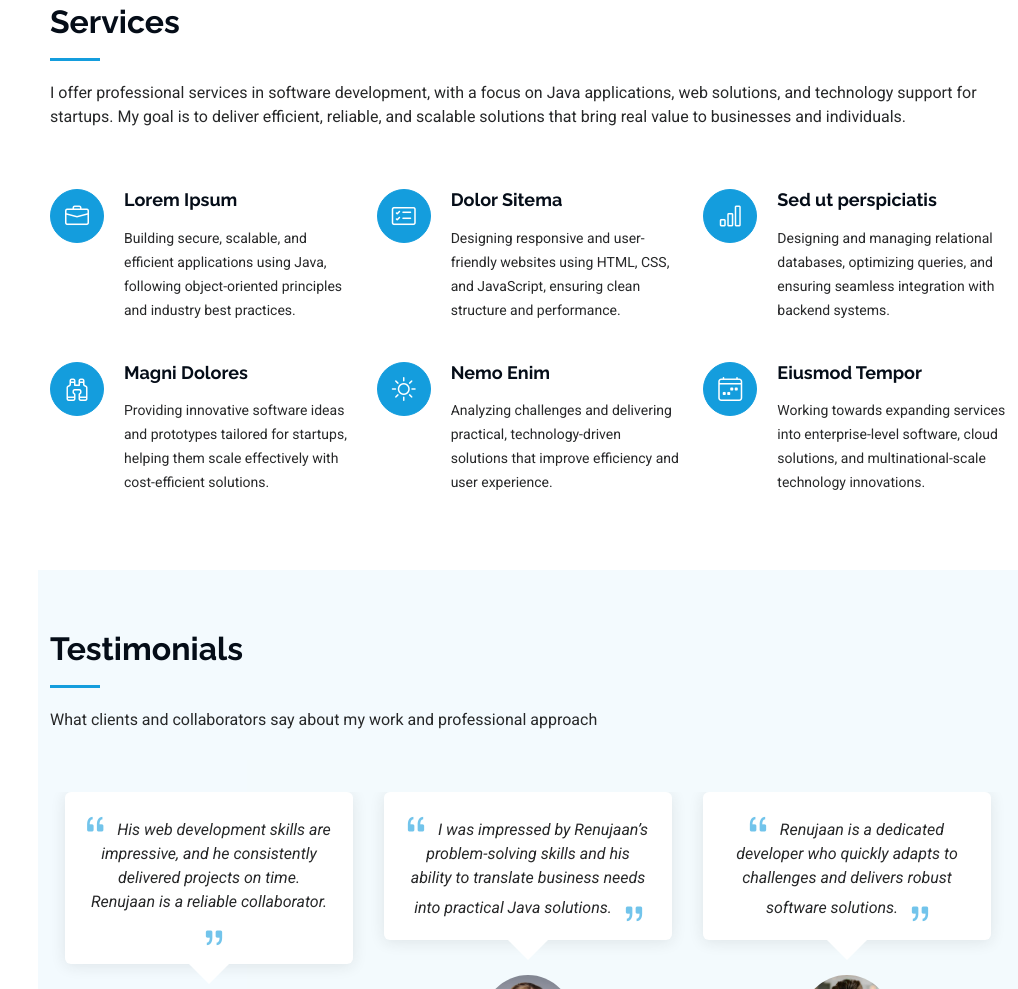
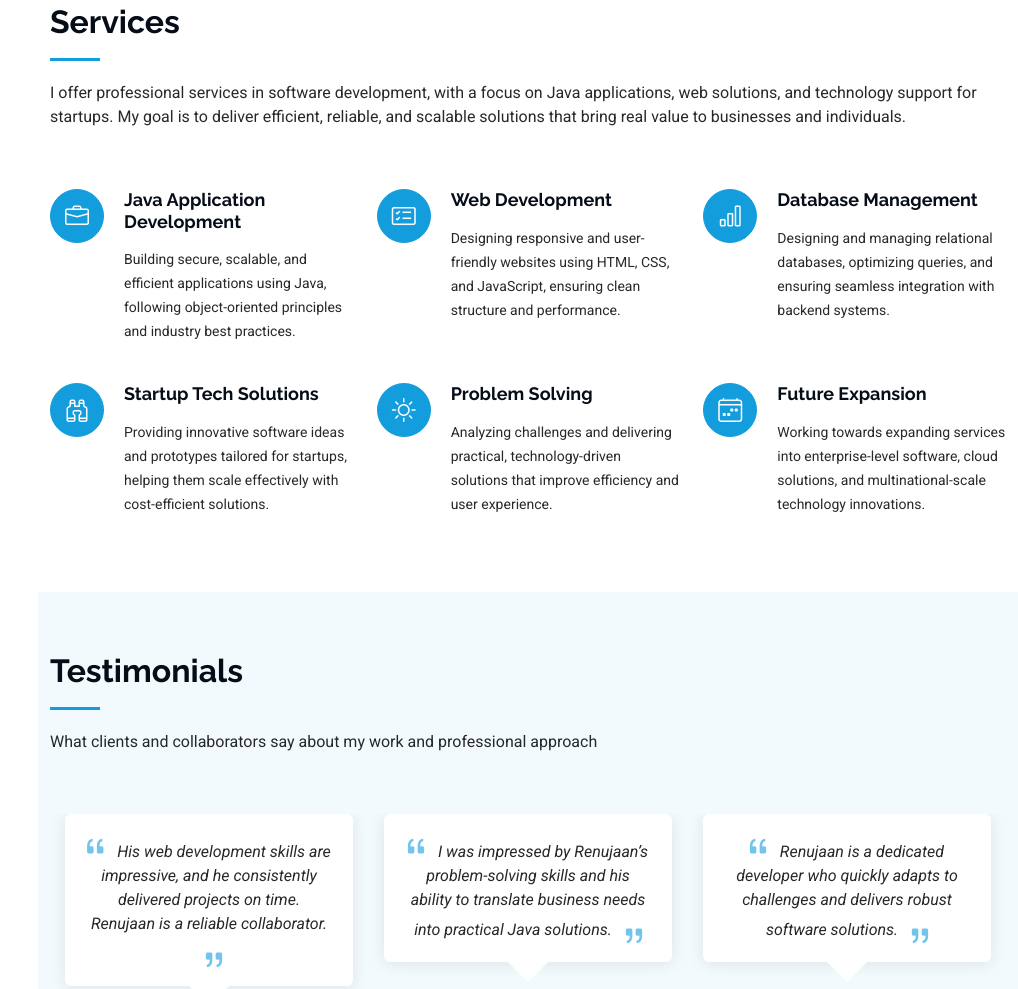
Before and after one commit to RJ-4803/My-Portfolio, a plain HTML site: page index.html in a window 1280 px wide. Shown: the part 4321-5310 px from the top of the page, without its empty margins (262-1280 px from the left). Drawn offline with Linux system fonts and the light colour scheme.

Commit message:
fix: modify the index.html file

```diff
--- a/index.html
+++ b/index.html
@@ -518,7 +518,7 @@
           <div class="col-lg-4 col-md-6 service-item d-flex" data-aos="fade-up" data-aos-delay="100">
             <div class="icon flex-shrink-0"><i class="bi bi-briefcase"></i></div>
             <div>
-              <h4 class="title"><a href="service-details.html" class="stretched-link">Lorem Ipsum</a></h4>
+              <h4 class="title"><a href="service-details.html" class="stretched-link">Java Application Development</a></h4>
               <p class="description">Building secure, scalable, and efficient applications using Java, following
              object-oriented principles and industry best practices.</p>
             </div>
@@ -528,7 +528,7 @@
           <div class="col-lg-4 col-md-6 service-item d-flex" data-aos="fade-up" data-aos-delay="200">
             <div class="icon flex-shrink-0"><i class="bi bi-card-checklist"></i></div>
             <div>
-              <h4 class="title"><a href="service-details.html" class="stretched-link">Dolor Sitema</a></h4>
+              <h4 class="title"><a href="service-details.html" class="stretched-link">Web Development</a></h4>
               <p class="description">Designing responsive and user-friendly websites using HTML, CSS, and JavaScript,
              ensuring clean structure and performance.</p>
             </div>
@@ -537,7 +537,7 @@
           <div class="col-lg-4 col-md-6 service-item d-flex" data-aos="fade-up" data-aos-delay="300">
             <div class="icon flex-shrink-0"><i class="bi bi-bar-chart"></i></div>
             <div>
-              <h4 class="title"><a href="service-details.html" class="stretched-link">Sed ut perspiciatis</a></h4>
+              <h4 class="title"><a href="service-details.html" class="stretched-link">Database Management</a></h4>
               <p class="description">Designing and managing relational databases, optimizing queries, and ensuring
              seamless integration with backend systems.</p>
             </div>
@@ -546,7 +546,7 @@
           <div class="col-lg-4 col-md-6 service-item d-flex" data-aos="fade-up" data-aos-delay="400">
             <div class="icon flex-shrink-0"><i class="bi bi-binoculars"></i></div>
             <div>
-              <h4 class="title"><a href="service-details.html" class="stretched-link">Magni Dolores</a></h4>
+              <h4 class="title"><a href="service-details.html" class="stretched-link">Startup Tech Solutions</a></h4>
               <p class="description">Providing innovative software ideas and prototypes tailored for startups, helping
              them scale effectively with cost-efficient solutions.</p>
             </div>
@@ -555,7 +555,7 @@
           <div class="col-lg-4 col-md-6 service-item d-flex" data-aos="fade-up" data-aos-delay="500">
             <div class="icon flex-shrink-0"><i class="bi bi-brightness-high"></i></div>
             <div>
-              <h4 class="title"><a href="service-details.html" class="stretched-link">Nemo Enim</a></h4>
+              <h4 class="title"><a href="service-details.html" class="stretched-link">Problem Solving</a></h4>
               <p class="description">Analyzing challenges and delivering practical, technology-driven solutions that
              improve efficiency and user experience.</p>
             </div>
@@ -564,7 +564,7 @@
           <div class="col-lg-4 col-md-6 service-item d-flex" data-aos="fade-up" data-aos-delay="600">
             <div class="icon flex-shrink-0"><i class="bi bi-calendar4-week"></i></div>
             <div>
-              <h4 class="title"><a href="service-details.html" class="stretched-link">Eiusmod Tempor</a></h4>
+              <h4 class="title"><a href="service-details.html" class="stretched-link">Future Expansion</a></h4>
               <p class="description">Working towards expanding services into enterprise-level software, cloud solutions,
              and multinational-scale technology innovations.</p>
             </div>
```
